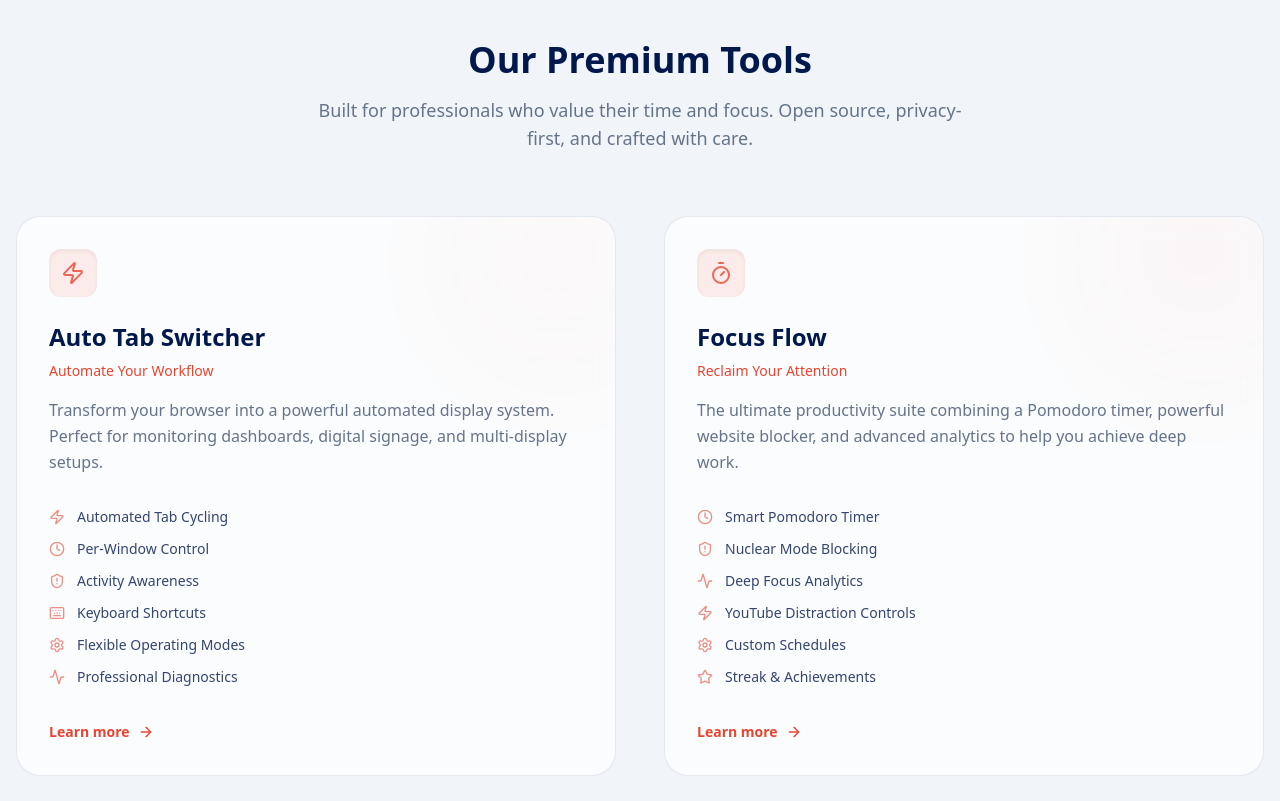
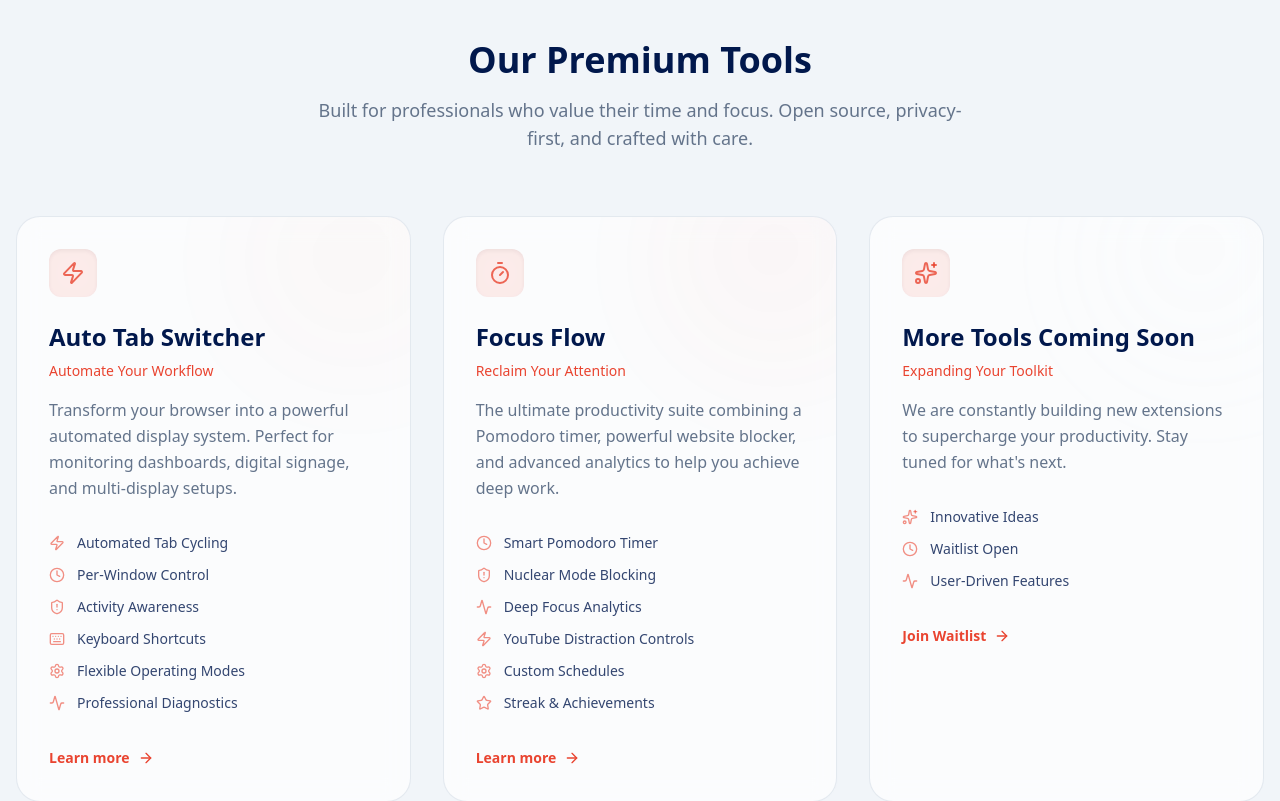
Before and after one commit to RavindraDave/extension-site, a Next.js app: page / in a window 1280 px wide. Shown: the part 800-1601 px from the top of the page. Built offline with nearby package versions, Linux system fonts and the light colour scheme.

Commit message:
feat: Update Focus Flow page with direct Chrome Web Store links and introduce a 'Coming Soon' product card in the showcase.

```diff
--- a/app/products/focus-flow/page.tsx
+++ b/app/products/focus-flow/page.tsx
@@ -106,10 +106,12 @@ export default function FocusFlowPage() {
 
                     <div className="flex flex-col items-center gap-4 sm:flex-row sm:justify-center">
                         <Link
-                            href="/contact"
+                            href="https://chromewebstore.google.com/detail/focus-flow/kfcgbhgdjedafjgembdfebnfaakdfckg"
+                            target="_blank"
+                            rel="noopener noreferrer"
                             className="group relative inline-flex items-center gap-2 rounded-full bg-primary px-8 py-4 font-semibold text-white shadow-md shadow-primary/20 transition-all hover:bg-primary/90 hover:shadow-lg hover:-translate-y-0.5"
                         >
-                            Get Notified on Launch
+                            Add to Chrome
                             <ArrowRight className="h-4 w-4 transition-transform group-hover:translate-x-1" />
                         </Link>
                     </div>
@@ -120,7 +122,7 @@ export default function FocusFlowPage() {
             <section className="container mx-auto px-4 py-24 border-t border-white/5">
                 <div className="mb-16 text-center">
                     <h2 className="font-heading mb-4 text-3xl font-bold sm:text-4xl">Built for Deep Work</h2>
-                    <p className="text-muted-foreground text-lg max-w-2xl mx-auto">Focus Flow replaces 3 separate extensions with one beautiful, integrated experience. <span className="text-primary font-semibold">Coming Soon.</span></p>
+                    <p className="text-muted-foreground text-lg max-w-2xl mx-auto">Focus Flow replaces 3 separate extensions with one beautiful, integrated experience.</p>
                 </div>
 
                 <div className="grid gap-8 md:grid-cols-2 lg:grid-cols-3">
@@ -197,10 +199,12 @@ export default function FocusFlowPage() {
                 <div className="container mx-auto px-4">
                     <h2 className="font-heading mb-6 text-3xl font-bold sm:text-4xl">Ready to take back your time?</h2>
                     <Link
-                        href="/contact"
+                        href="https://chromewebstore.google.com/detail/focus-flow/kfcgbhgdjedafjgembdfebnfaakdfckg"
+                        target="_blank"
+                        rel="noopener noreferrer"
                         className="inline-flex items-center gap-2 rounded-full bg-primary px-12 py-6 text-lg font-bold text-white shadow-xl shadow-primary/20 transition-all hover:bg-primary/90 hover:scale-105"
                     >
-                        Notify Me on Launch
+                        Get Focus Flow
                         <ArrowRight className="h-5 w-5" />
                     </Link>
                 </div>
--- a/components/sections/ProductShowcase.tsx
+++ b/components/sections/ProductShowcase.tsx
@@ -2,7 +2,7 @@
 
 import { motion } from "framer-motion";
 import Link from "next/link";
-import { ArrowRight, Clock, ShieldAlert, Timer, Zap, Keyboard, Settings, Activity, Star } from "lucide-react";
+import { ArrowRight, Clock, ShieldAlert, Timer, Zap, Keyboard, Settings, Activity, Star, Sparkles } from "lucide-react";
 
 const products = [
     {
@@ -41,6 +41,22 @@ const products = [
         ],
         href: "/products/focus-flow",
     },
+    {
+        id: "coming-soon",
+        name: "More Tools Coming Soon",
+        tagline: "Expanding Your Toolkit",
+        description:
+            "We are constantly building new extensions to supercharge your productivity. Stay tuned for what's next.",
+        icon: Sparkles,
+        gradient: "from-secondary/30 via-secondary/20 to-secondary/10",
+        features: [
+            { icon: Sparkles, text: "Innovative Ideas" },
+            { icon: Clock, text: "Waitlist Open" },
+            { icon: Activity, text: "User-Driven Features" },
+        ],
+        href: "/contact",
+        actionText: "Join Waitlist"
+    },
 ];
 
 export function ProductShowcase() {
@@ -56,7 +72,7 @@ export function ProductShowcase() {
                 </p>
             </div>
 
-            <div className="grid gap-8 md:grid-cols-2 lg:gap-12">
+            <div className="grid gap-8 md:grid-cols-2 lg:grid-cols-3 lg:gap-8">
                 {products.map((product, index) => (
                     <motion.div
                         key={product.id}
@@ -98,7 +114,7 @@ export function ProductShowcase() {
                                 href={product.href}
                                 className="inline-flex items-center gap-2 text-sm font-semibold text-primary transition-colors hover:text-primary/80"
                             >
-                                Learn more <ArrowRight className="h-4 w-4" />
+                                {product.id === "coming-soon" ? "Join Waitlist" : "Learn more"} <ArrowRight className="h-4 w-4" />
                             </Link>
                         </div>
                     </motion.div>
```
